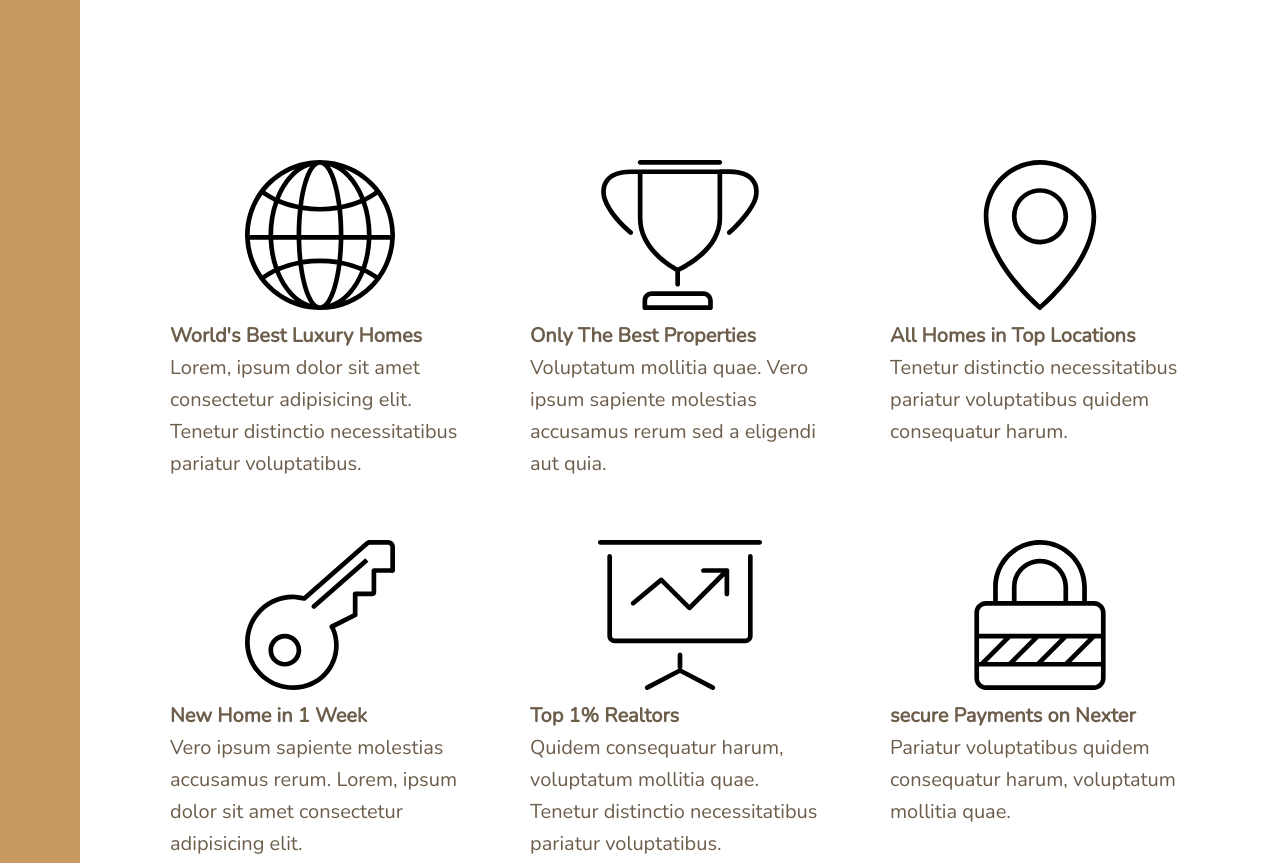
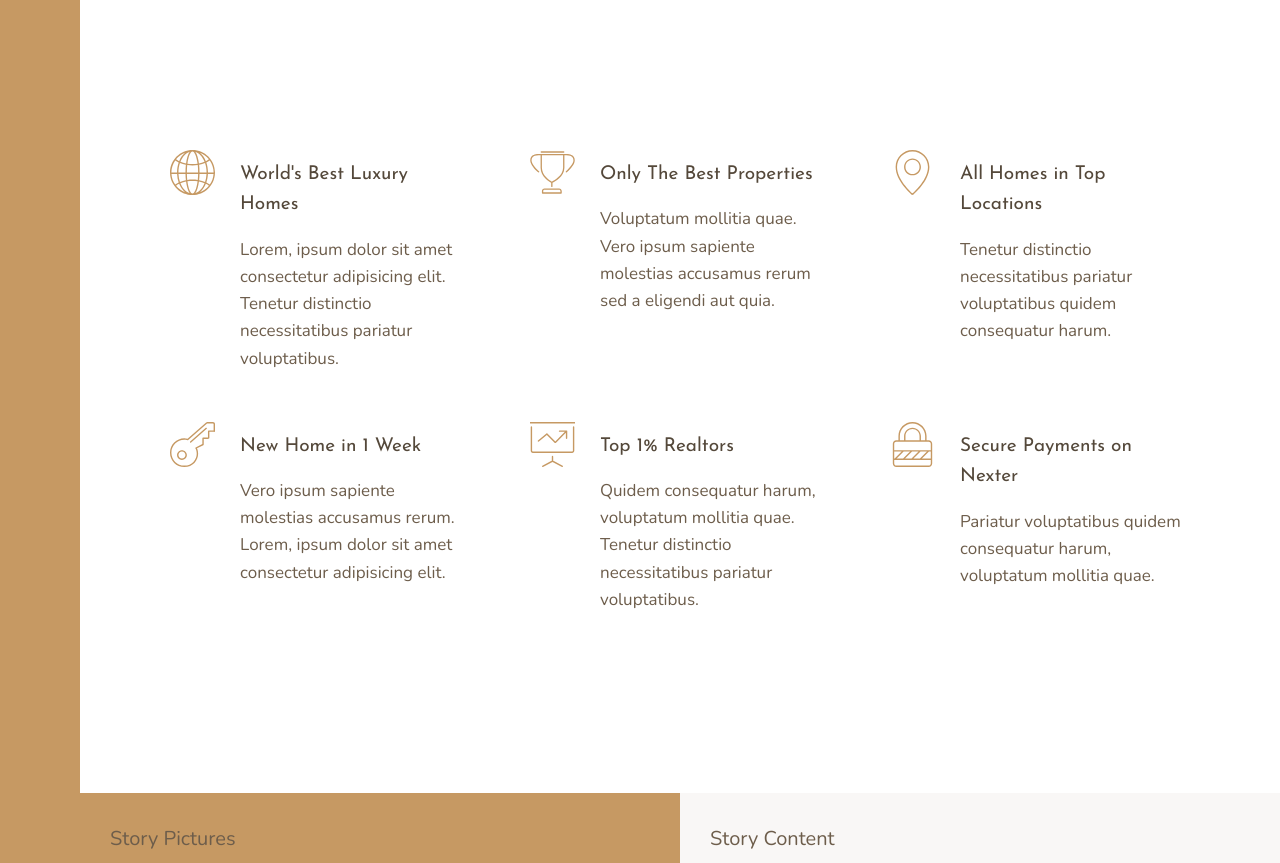
Before and after one commit to barrosdaniel/AcademicProjects-20Nexter, a website: page index.html in a window 1280 px wide. Shown: the part 660-1523 px from the top of the page. Drawn offline with nearby package versions, Linux system fonts and the light colour scheme.

Commit message:
feature: Add Features Section styling

```diff
--- a/index.html
+++ b/index.html
@@ -33,7 +33,7 @@
             <svg class="feature__icon">
                 <use xlink:href="img/sprite.svg#icon-global"></use>
             </svg>
-            <h4 class="heading-4">World's Best Luxury Homes</h4>
+            <h4 class="heading-4 heading-4--dark">World's Best Luxury Homes</h4>
             <p class="feature__text">Lorem, ipsum dolor sit amet consectetur
                 adipisicing elit. Tenetur distinctio necessitatibus pariatur
                 voluptatibus.</p>
@@ -42,7 +42,7 @@
             <svg class="feature__icon">
                 <use xlink:href="img/sprite.svg#icon-trophy"></use>
             </svg>
-            <h4 class="heading-4">Only The Best Properties</h4>
+            <h4 class="heading-4 heading-4--dark">Only The Best Properties</h4>
             <p class="feature__text">Voluptatum mollitia quae. Vero ipsum
                 sapiente molestias accusamus rerum sed a eligendi aut quia.</p>
         </div>
@@ -50,7 +50,8 @@
             <svg class="feature__icon">
                 <use xlink:href="img/sprite.svg#icon-map-pin"></use>
             </svg>
-            <h4 class="heading-4">All Homes in Top Locations</h4>
+            <h4 class="heading-4 heading-4--dark">All Homes in Top Locations
+            </h4>
             <p class="feature__text">Tenetur distinctio necessitatibus pariatur
                 voluptatibus quidem consequatur harum.</p>
         </div>
@@ -58,7 +59,7 @@
             <svg class="feature__icon">
                 <use xlink:href="img/sprite.svg#icon-key"></use>
             </svg>
-            <h4 class="heading-4">New Home in 1 Week</h4>
+            <h4 class="heading-4 heading-4--dark">New Home in 1 Week</h4>
             <p class="feature__text">Vero ipsum sapiente molestias accusamus
                 rerum. Lorem, ipsum dolor sit amet consectetur adipisicing elit.
             </p>
@@ -67,7 +68,7 @@
             <svg class="feature__icon">
                 <use xlink:href="img/sprite.svg#icon-presentation"></use>
             </svg>
-            <h4 class="heading-4">Top 1% Realtors</h4>
+            <h4 class="heading-4 heading-4--dark">Top 1% Realtors</h4>
             <p class="feature__text">Quidem consequatur harum, voluptatum
                 mollitia quae. Tenetur distinctio necessitatibus pariatur
                 voluptatibus.</p>
@@ -76,7 +77,7 @@
             <svg class="feature__icon">
                 <use xlink:href="img/sprite.svg#icon-lock"></use>
             </svg>
-            <h4 class="heading-4">secure Payments on Nexter</h4>
+            <h4 class="heading-4 heading-4--dark">Secure Payments on Nexter</h4>
             <p class="feature__text">Pariatur voluptatibus quidem consequatur
                 harum, voluptatum mollitia quae.</p>
         </div>
--- a/sass/_features.scss
+++ b/sass/_features.scss
@@ -4,8 +4,28 @@
   margin: 15rem 0;
 
   display: grid;
-  grid-template-columns: repeat(3, 1fr);
+  // grid-template-columns: repeat(3, 1fr) (original);
+  grid-template-columns: repeat(auto-fit, minmax(25rem, 1fr));
   // grid-template-rows: auto auto; Same as leaving it blank.
   grid-gap: 6rem;
+  align-items: start;
+}
 
+.feature {
+  display: grid;
+  grid-template-columns: min-content 1fr;
+  grid-row-gap: 1.5rem;
+  grid-column-gap: 2.5rem;
+
+  &__icon {
+    fill: $color-primary;
+    width: 4.5rem;
+    height: 4.5rem;
+    grid-row: 1 / span 2;
+    transform: translateY(-1rem);
+  }
+
+  &__text {
+    font-size: 1.7rem;
+  }
 }
--- a/sass/_typography.scss
+++ b/sass/_typography.scss
@@ -0,0 +1,29 @@
+%heading {
+  font-family: $font-display;
+  font-weight: 400;
+}
+
+.heading-1 {
+  @extend %heading;
+}
+
+.heading-2 {
+  @extend %heading;
+}
+
+.heading-3 {
+  @extend %heading;
+}
+
+.heading-4 {
+  @extend %heading;
+  font-size: 1.9rem;
+
+  &--light {
+    color: $color-grey-light-1;
+  }
+
+  &--dark {
+    color: $color-grey-dark-1;
+  }
+}
```
Also changed, not shown: css/style.css.
